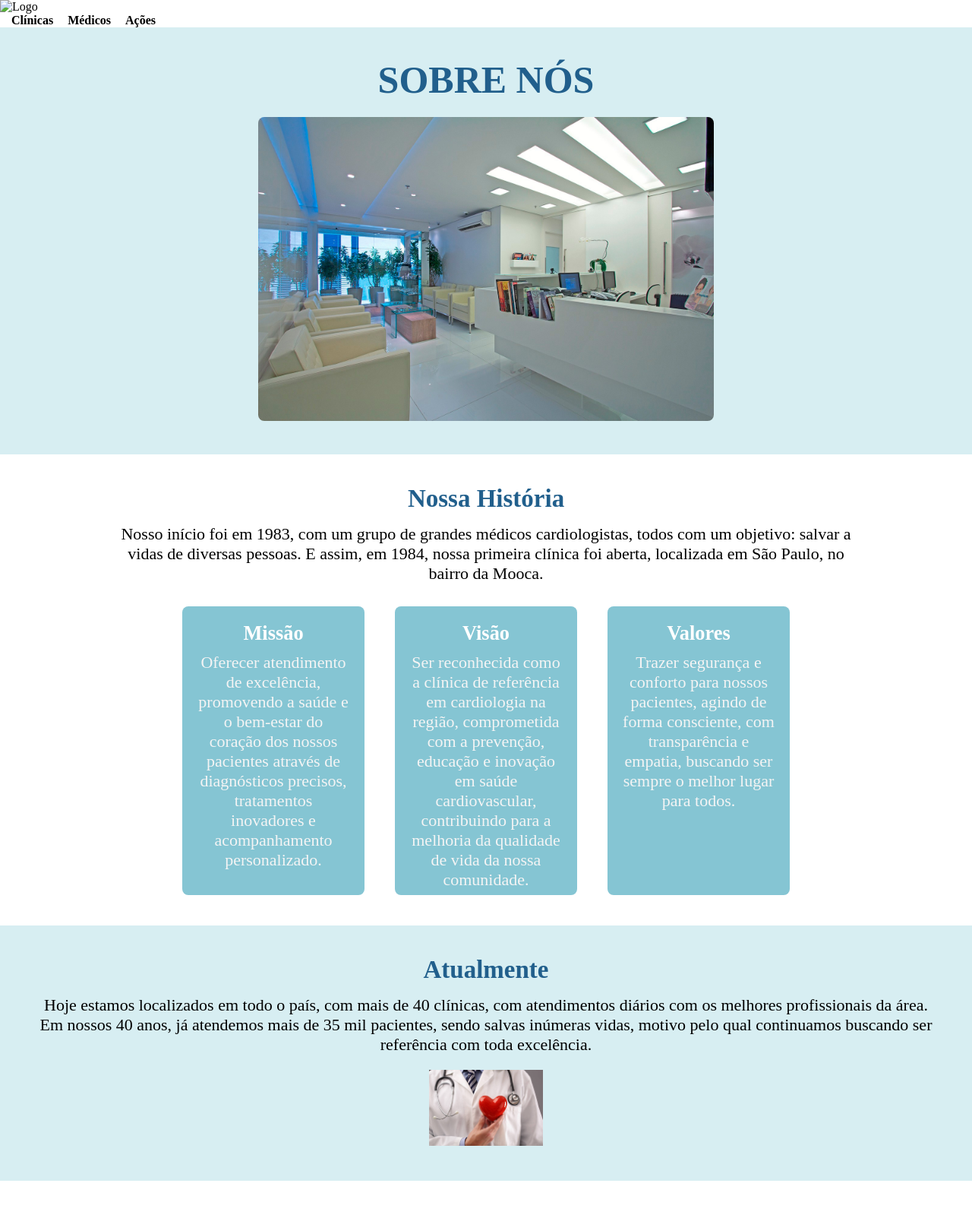
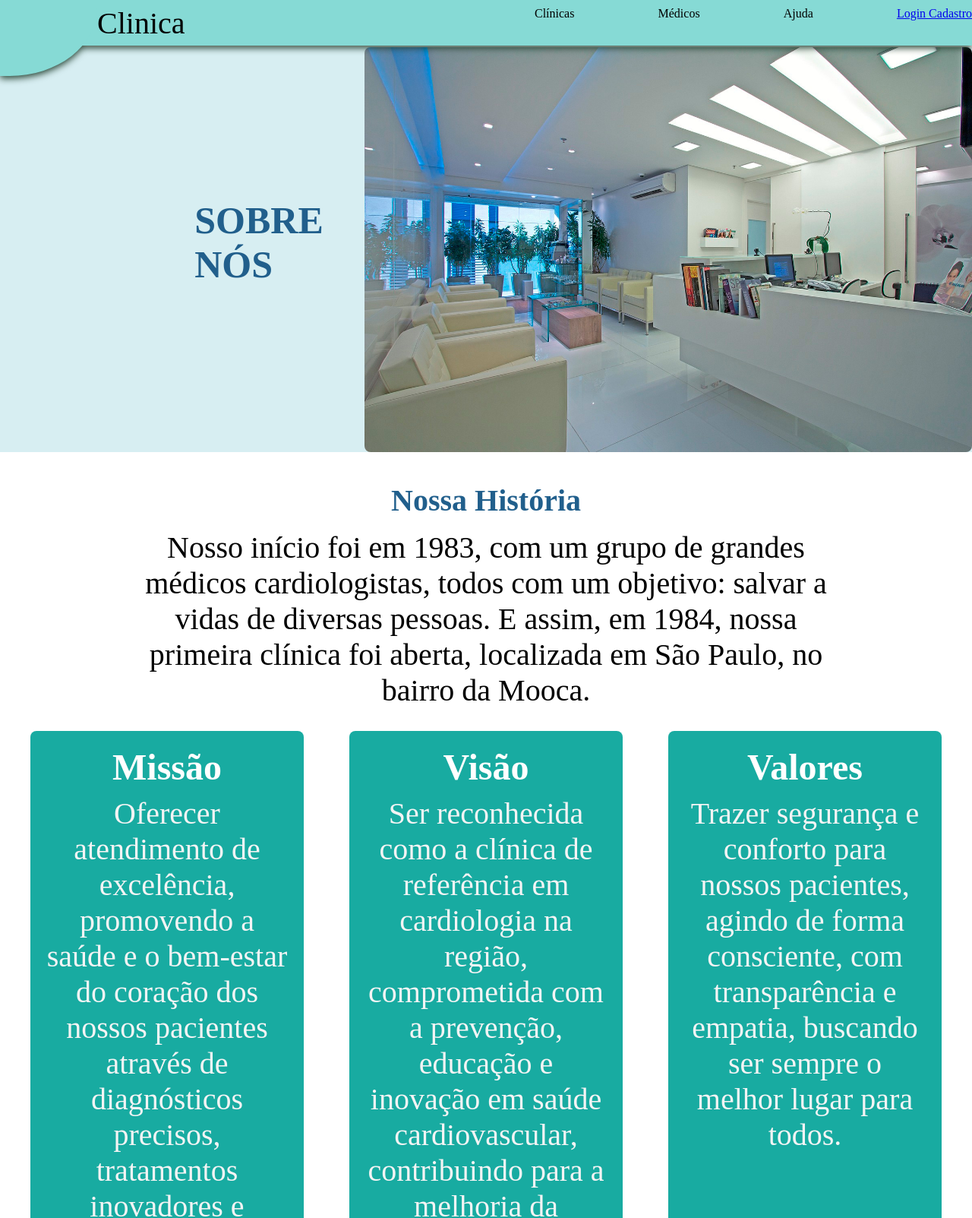
Before and after one commit to SENAI-Morvan-Figueiredo/ClinicaACGK, a plain HTML site: page html/sobre.html in a window 1280 px wide. Shown: the top 1603 px of the page at 76% size. Drawn offline with Linux system fonts and the light colour scheme.

Commit message:
sobre nós chedid

```diff
--- a/html/css/sobre.css
+++ b/html/css/sobre.css
@@ -8,43 +8,94 @@
 }
 
 /* Estilo para o Header */
-.header {
-    background-color: #c4f0f0;
-    padding: 20px;
+header {
+    position: fixed;
+    z-index: 10;
+    display: flex;
+    height: 60px;
+    width: 100%;
+    top: 0px;
+    background-color: #86DAD5;
+    filter: drop-shadow(0px 3px 5px #213f2f);
+}
+
+header a {
+    border-radius: 10%;
+    height: 100%;
+    transition:0.8s;
+}
+
+header a:hover {
+    box-shadow: 5px 5px 5px #70a7a4 inset,-5px -5px 5px #a1efe9 inset;
+}
+
+header p {
+    font-size: 2.5em;
+}
+
+header ul {
+    counter-reset: opcoes;
+    display: flex;
+    align-items: center;
+    height: 100%;
+    list-style: none;
     display: flex;
     justify-content: space-between;
-    align-items: center;
+    width: clamp(10%,60%,50%);
 }
 
-.logo-img {
-    width: 50px; /* Tamanho da imagem do logo */
+li {
+    font: 'Fira Sans ';
+    height: 70%;
 }
 
-.menu a {
-    margin-left: 15px;
-    text-decoration: none;
-    color: #000;
-    font-weight: bold;
+#circle {
+    position: relative;
+    height: 100px;
+    width: 10%;
+    background-color: inherit;
+    border-bottom-right-radius: 90%;
+    transform: translate(0px,0px);
+    z-index: +1;
+}
+
+#cabecalho {
+    display: flex;
+    align-self: flex-end;
+    justify-content: space-between;
+    align-items: center;
+    width: 90%;
+    height: 100%;
 }
 
 /* Seção 'Sobre Nós' */
 .sobre-nos {
+    display: flex;
+    flex-direction: row;
+    justify-content: space-between;
     background-color: #d7eef2;
-    text-align: center;
-    padding: 40px;
+    padding-left: 7%;
+    margin-top: 62px;
 }
 
 .sobre-nos h1 {
     font-size: 50px;
     color: #215f8c;
     margin-bottom: 20px;
-
+    display: flex;
+    flex-direction: column;
+    justify-content: center;
+    align-items: center;
+    padding-left: 14%;
 }
 
 .imagem-principal {
-    width: 80%;
-    max-width: 600px;
+    width: 800px;
+    height: 100%;
     border-radius: 8px;
+    display: flex;
+    flex-direction: column;
+    align-items: flex-end;
 }
 
 /* Seção de História, Missão, Visão e Valores */
@@ -66,17 +117,24 @@
     color: #215f8c;
     font-size: 1.5em;
     margin-bottom: 15px;
+    font-size: 40px;
+}
+
+.historia p {
+    text-align: center;
+    width: 900px;
+    font-size: 40px;
 }
 
 .missao-visao-valores {
     display: flex;
     justify-content: space-between;
-    height: 380px ;
-    width: 800px ;
+    width: 1200px ;
+    font-size: 40px;
 }
 
 .card {
-    background-color: #85c5d3;
+    background-color: #18ABA1;
     padding: 20px;
     border-radius: 8px;
     width: 30%;
@@ -95,20 +153,42 @@
 
 /* Seção 'Atualmente' */
 .atualmente {
-    text-align: center;
-    padding: 40px;
+    display: flex;
+    flex-direction: row;
+    justify-content: space-between;
     background-color: #d7eef2;
-    font-size: 22px;
+    padding-left: 7%;
 }
 
 .atualmente h2 {
+    display: flex;
+    justify-content: center;
     color: #215f8c;
     margin-bottom: 15px;
+    font-size: 40px;
+    margin-top: 25px;
+}
+
+.atualmente p {
+    display: flex;
+    text-align: center;
+    font-size: 30px;
+    justify-content: center;
+    align-items: center;
+}
+
+#atualmente-texto {
+display: flex;
+flex-direction: column;
+padding: 40px;
+width: 600px;
 }
 
 .imagem-atual {
-    width: 150px;
-    margin-top: 20px;
+    display: flex;
+    justify-content: center;
+    width: 800px;
+    height: 100%;
 }
 
 /* Linha do Tempo */
@@ -139,7 +219,7 @@
     display: flex;
     justify-content: center;
     align-items: center;
-    border-radius: 50%;
+    border-radius: 10%;
     color: #fff;
     font-weight: bold;
     position: relative;
@@ -158,12 +238,31 @@
 }
 
 /* Rodapé */
-.footer {
-    margin-top: 20px;
-    background-color: #c4f0f0;
-    text-align: center;
-    padding: 40px;
-    color: #000;
-    font-weight: bold;
-    font-size: 18px;
+footer {
+    display: flex;
+    flex-direction: column;
+    justify-content: space-between;
+    align-items: center;
+    height: 120px;
+    border-top: 1px solid black;
+    background-color: #86DAD5;
 }
+
+footer div {
+    display: flex;
+    flex-direction: row;
+    width: 50%;
+    justify-content: space-between;
+    align-items: flex-start;
+}
+
+footer div div {
+    display: flex;
+    flex-direction: column;
+    align-items: center;
+    justify-content: center;
+}
+
+footer div div ul {
+    list-style: none;
+}
--- a/html/sobre.html
+++ b/html/sobre.html
@@ -11,13 +11,13 @@
     <header>
         <div id="circle"></div>
         <div id="cabecalho">
-            <img src="logo.png" alt="Logo" class="logo-img">
-            <nav class="menu">
-
-                <a href="#">Clínicas</a>
-                <a href="#">Médicos</a>
-                <a href="#">Ações</a>
-            </nav>
+            <p>Clinica</p>
+            <ul>
+                <li>Clínicas</li>
+                <li>Médicos</li>
+                <li>Ajuda</li>
+                <li><a href="html/login.html">Login Cadastro</a></li>
+            </ul>
         </div>
     </header>
 
@@ -25,7 +25,7 @@
     <section class="sobre-nos">
         <!-- Título e imagem da seção -->
         <h1>SOBRE NÓS</h1>
-        <img src="/html/css/images/estrutura-clinica.jpg" alt="Sala de espera" class="imagem-principal">
+        <img src="css/images/estrutura-clinica.jpg" alt="Sala de espera" class="imagem-principal">
     </section>
 
     <!-- Seção de história e missão -->
@@ -53,10 +53,9 @@
 
     <!-- Seção de atualização -->
     <section class="atualmente">
-        <h2>Atualmente</h2>
-        <p>Hoje estamos localizados em todo o país, com mais de 40 clínicas, com atendimentos diários com os melhores profissionais da área.
-            <br>Em nossos 40 anos, já atendemos mais de 35 mil pacientes, sendo salvas inúmeras vidas, motivo pelo qual continuamos buscando ser referência com toda excelência.</p>
-        <img src="/html/css/images/medico-coração.jpg" alt="Médico segurando coração" class="imagem-atual">
+       <div id="atualmente-texto"><h2>Atualmente</h2>
+        <p>Hoje estamos localizados em todo o país, com mais de 40 clínicas, com atendimentos diários com os melhores profissionais da área. Em nossos 40 anos, já atendemos mais de 35 mil pacientes, sendo salvas inúmeras vidas, motivo pelo qual continuamos buscando ser referência com toda excelência.</p></div>
+        <img src="css/images/medico-coração.jpg" alt="Médico segurando coração" class="imagem-atual">
     </section>
 
     <!-- Linha do tempo -->
@@ -73,8 +72,33 @@
     </section>
 
     <!-- Rodapé da página -->
-    <footer class="footer">
-        <p>&copy; 2024 Clínica Alfa. Todos os direitos reservados. Medicina Brasil Ltda. CNPJ: 00.623.343/0003-35</p>
+    <footer>
+        <div>
+            <div>
+                <h5>Contatos</h5>
+                <ul>
+                    <li>Telefone: (11) 3892-2233</li>
+                    <li>WhatsApp: (11) 98271-2233</li>
+                    <li>E-mail: contato@clinica.com </li>
+                </ul>
+            </div>
+            <div>
+                <h5>Horários</h5>
+                <ul>
+                    <li>Seg-Sex: 8h-18h</li>
+                    <li>Sábado: 8h-12h</li>
+                </ul>
+            </div>
+            <div>
+                <h5>Endereço</h5>
+                <ul>
+                    <li>Rua Chile, 125, Jardins, São</li>
+                    <li>Paulo/SP</li>
+                    <li>CEP: 03032-000</li>
+                </ul>
+            </div>
+        </div>
+        <p>Copyright © 2024 Clínica Alfa. Todos os direitos reservados. Medicina Brasil Ltda. CNPJ: 00.623.343/0003-35</p>
     </footer>
 </body>
 </html>
```
